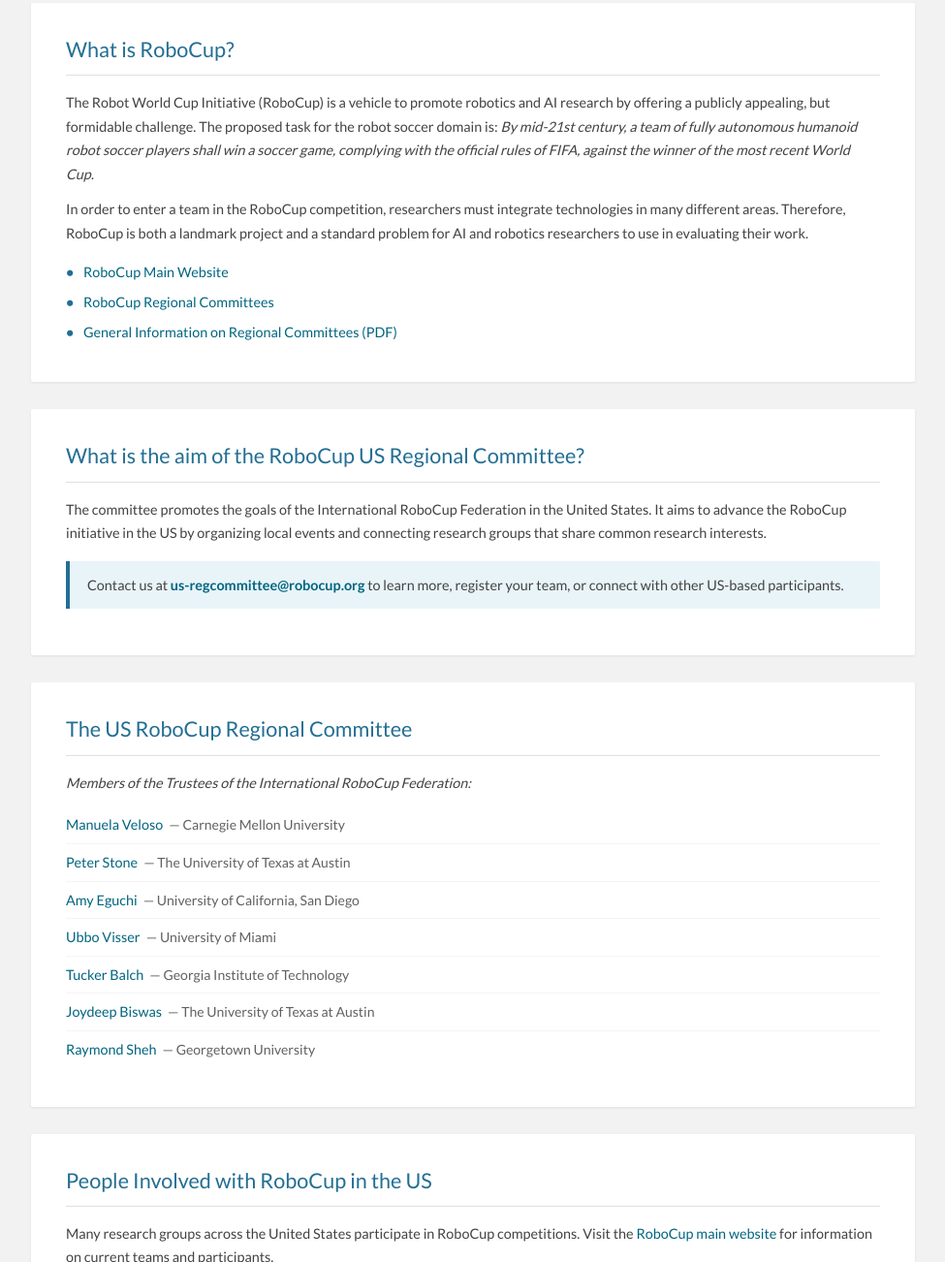
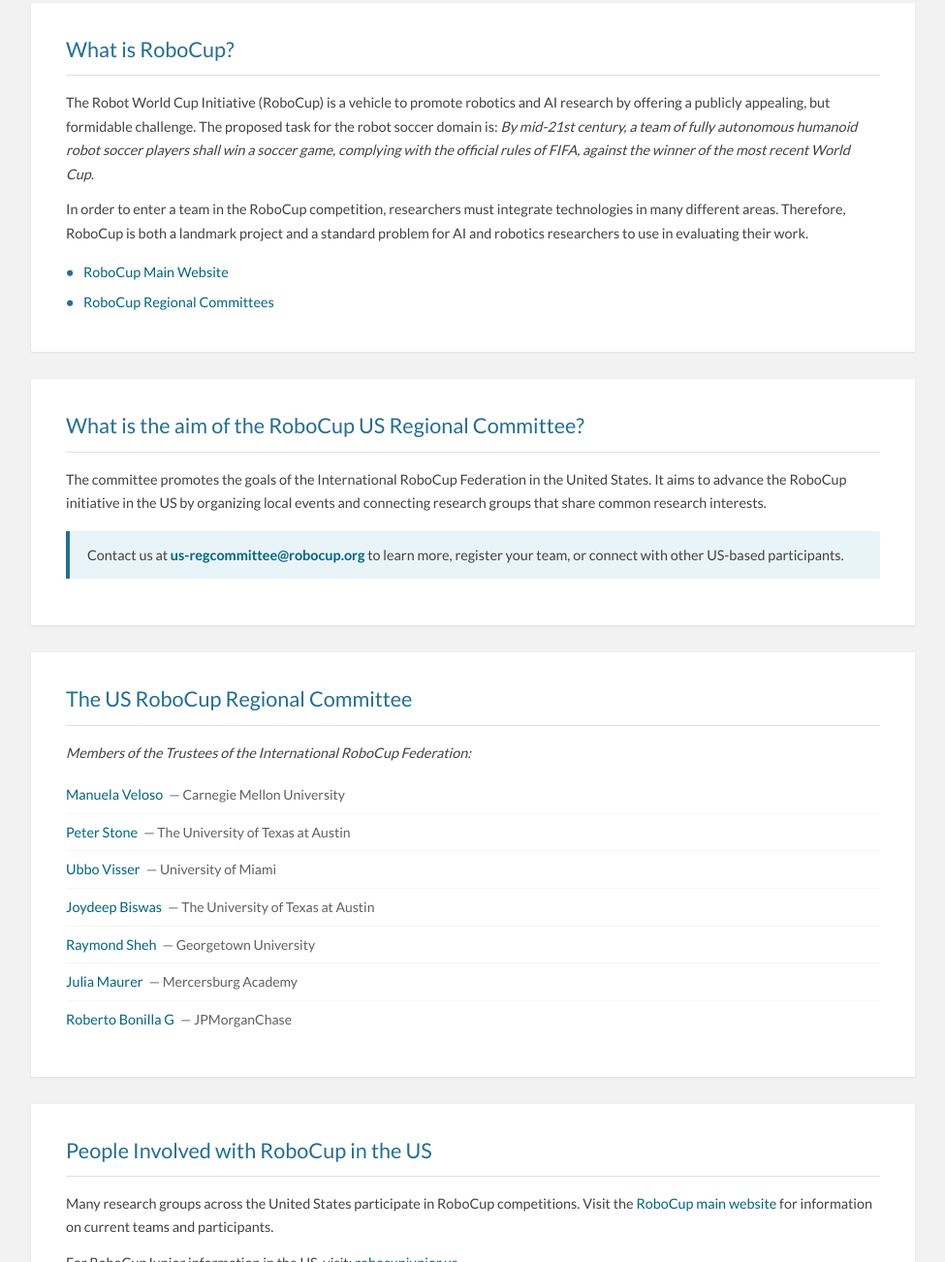
Before and after one commit to rbonill/robocup-us-regional, a plain HTML site: page index.html in a window 1280 px wide. Shown: the part 306-1608 px from the top of the page at 97% size, without its empty margins (152-1127 px from the left). Drawn offline with Linux system fonts and the light colour scheme.

Commit message:
Trustees updated

```diff
--- a/index.html
+++ b/index.html
@@ -296,12 +296,6 @@
             RoboCup Regional Committees
           </a>
         </li>
-        <li>
-          <a href="http://data.robocup.org.s3.amazonaws.com/data/upload/docs/RoboCupRegionalCommittees.pdf"
-             target="_blank" rel="noopener">
-            General Information on Regional Committees (PDF)
-          </a>
-        </li>
       </ul>
     </section>
 
@@ -339,21 +333,9 @@
         </li>
         <li>
           <span class="name">
-            <a href="http://eds.ucsd.edu/discover/people/faculty/eguchi.html" target="_blank" rel="noopener">Amy Eguchi</a>
-          </span>
-          <span class="institution">— University of California, San Diego</span>
-        </li>
-        <li>
-          <span class="name">
             <a href="http://www.cs.miami.edu/home/visser/" target="_blank" rel="noopener">Ubbo Visser</a>
           </span>
           <span class="institution">— University of Miami</span>
-        </li>
-        <li>
-          <span class="name">
-            <a href="https://www.cc.gatech.edu/~tucker/" target="_blank" rel="noopener">Tucker Balch</a>
-          </span>
-          <span class="institution">— Georgia Institute of Technology</span>
         </li>
         <li>
           <span class="name">
@@ -366,6 +348,18 @@
             <a href="https://gufaculty360.georgetown.edu/s/contact/0031Q000027ReP7QAK/raymond-sheh" target="_blank" rel="noopener">Raymond Sheh</a>
           </span>
           <span class="institution">— Georgetown University</span>
+        </li>
+        <li>
+          <span class="name">
+            <a href="https://www.mercersburg.edu/about/school-leadership" target="_blank" rel="noopener">Julia Maurer</a>
+          </span>
+          <span class="institution">— Mercersburg Academy</span>
+        </li>
+        <li>
+          <span class="name">
+            <a href="https://mytech.zone" target="_blank" rel="noopener">Roberto Bonilla G</a>
+          </span>
+          <span class="institution">— JPMorganChase</span>
         </li>
       </ul>
     </section>
```
Also changed, not shown: robocup-logo.png (added).
